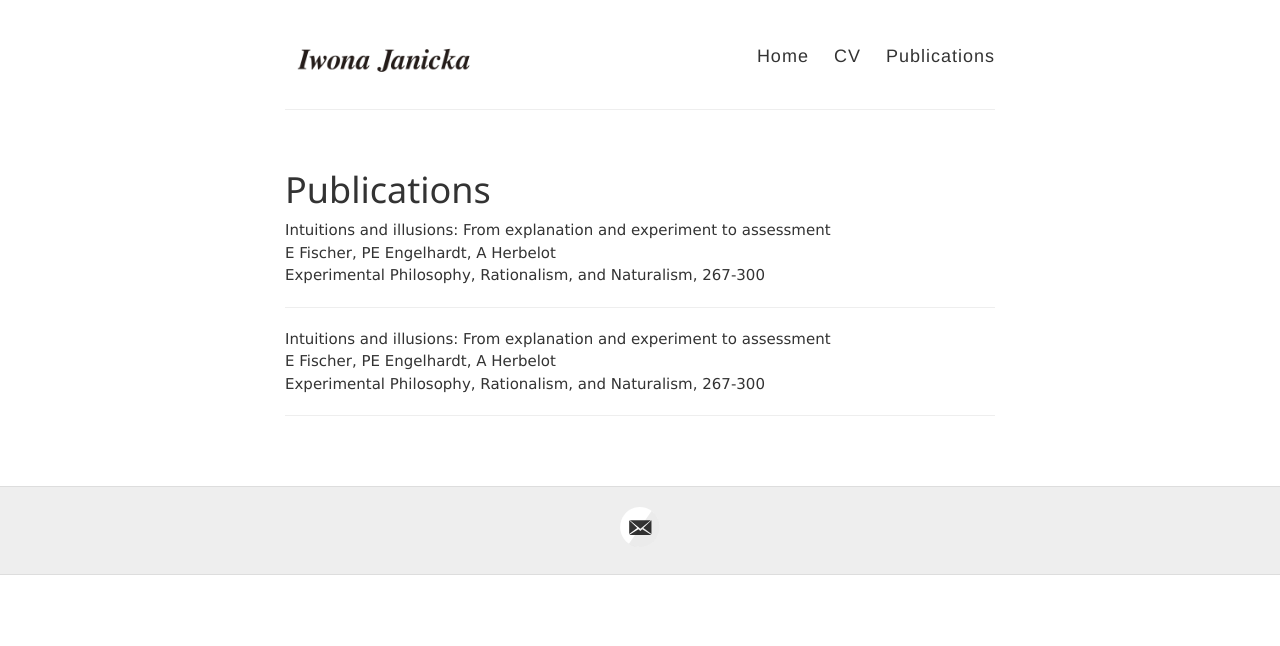
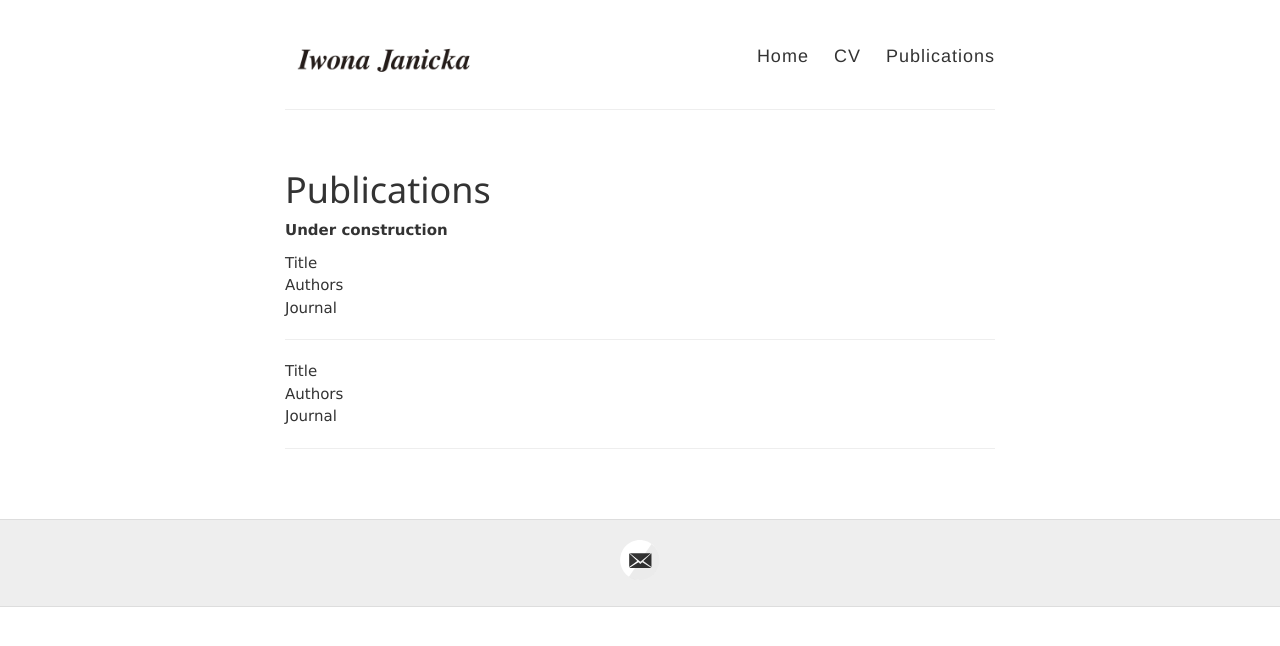
Before and after one commit to IJanicka/IJanicka.github.io, a Jekyll site: the page built from publications.md, in a window 1280 px wide. Shown: the top 646 px of the page. Built offline with Jekyll 4.4.1, drawn with Linux system fonts in a browser that asks for light colours.

Commit message:
Update publications.md

```diff
--- a/publications.md
+++ b/publications.md
@@ -4,11 +4,13 @@ title: Publications
 permalink: /publications/
 ---
 
-Intuitions and illusions: From explanation and experiment to assessment<br>
-E Fischer, PE Engelhardt, A Herbelot<br>
-Experimental Philosophy, Rationalism, and Naturalism, 267-300<br>
+**Under construction**
+
+Title<br>
+Authors<br>
+Journal<br>
 <hr>
-Intuitions and illusions: From explanation and experiment to assessment<br>
-E Fischer, PE Engelhardt, A Herbelot<br>
-Experimental Philosophy, Rationalism, and Naturalism, 267-300<br>
+Title<br>
+Authors<br>
+Journal<br>
 <hr>
```
